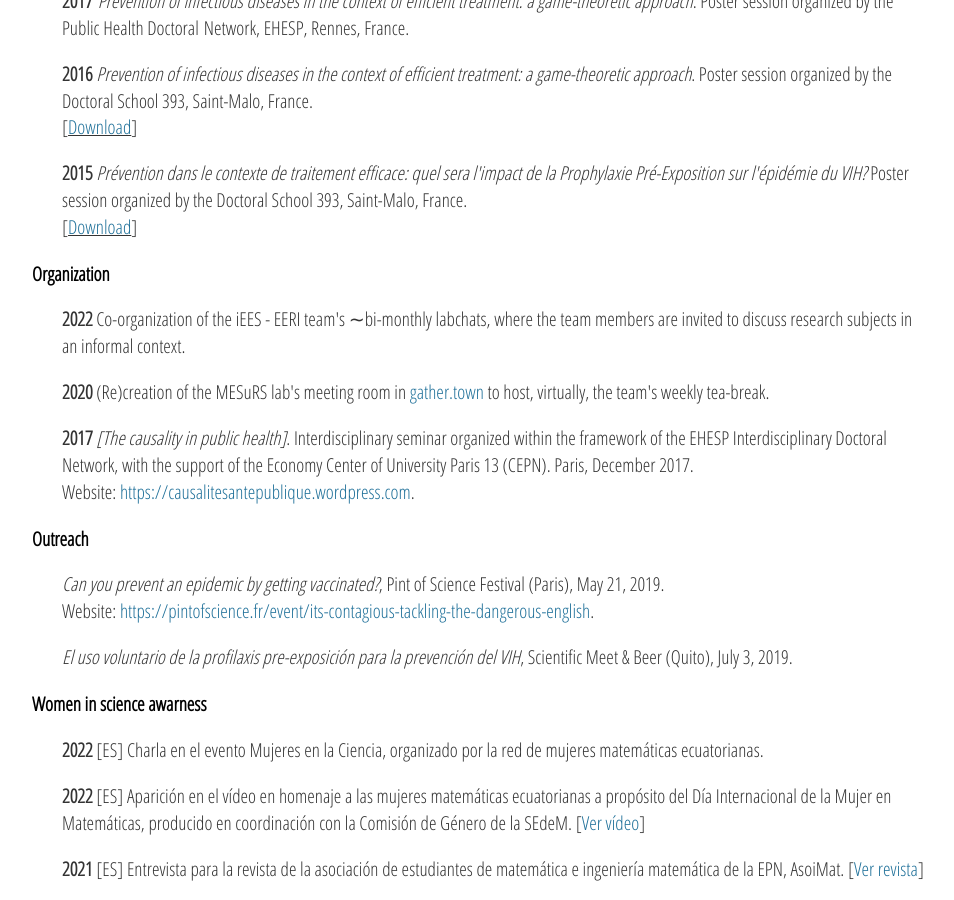
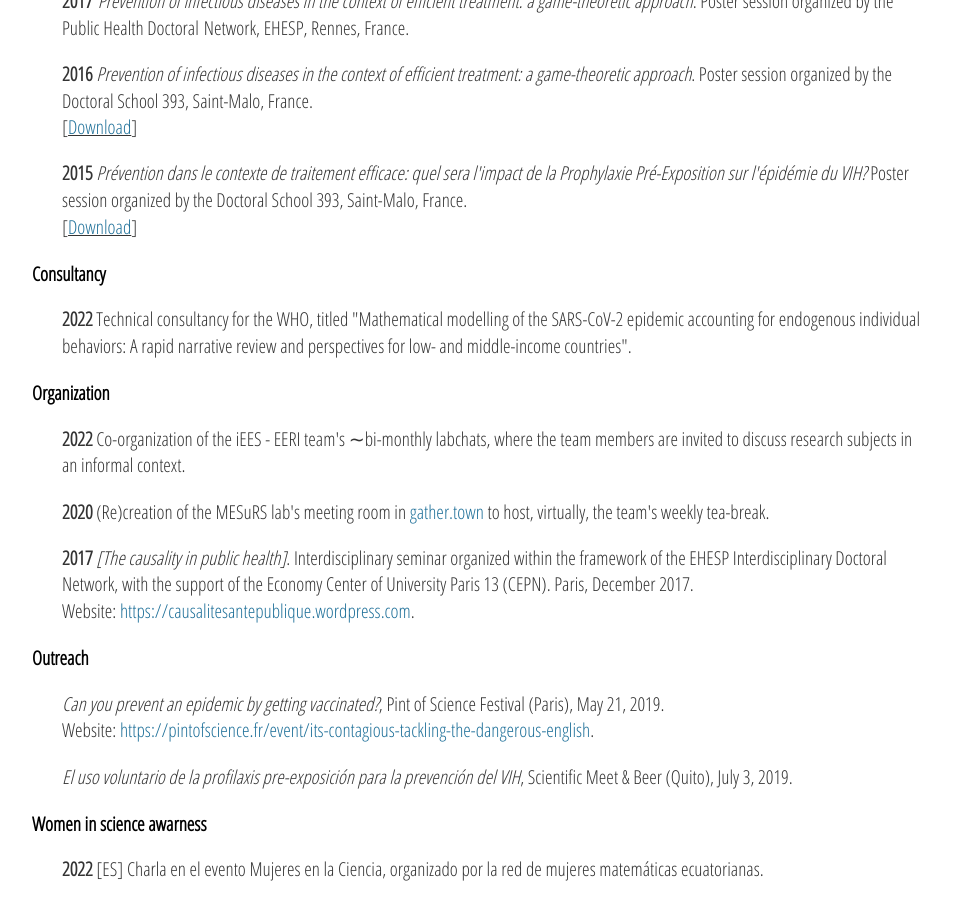
Before and after one commit to sjijon/sjijon.github.io, a Jekyll site: the page built from scientific-activities.html, in a window 1280 px wide and 900 px high, scrolled down 1272 px. Shown: the whole window, without its empty margins (160-1114 px from the left). Built offline with Jekyll 4.4.1, drawn with Linux system fonts in a browser that asks for light colours; nearby versions of some CDN libraries.

Commit message:
Add WHO consultancy

```diff
--- a/scientific-activities.html
+++ b/scientific-activities.html
@@ -109,6 +109,15 @@ title: Publications
 				target="_blank">Download</a></u>]
 	</p>
 
+
+
+	<h3>Consultancy</h3>
+	<p style="padding-left:30px;">
+		<strong>2022</strong> Technical consultancy for the WHO, titled <emph>"Mathematical modelling of the SARS-CoV-2 epidemic accounting for endogenous individual behaviors: A rapid narrative review and perspectives for low- and middle-income countries"</emph>.
+	</p>
+
+
+
 	<h3>Organization</h3>
 	<p style="padding-left:30px;">
 		<strong>2022</strong> Co-organization of the iEES - EERI team's &#8764;bi-monthly <emph>labchats<emph>, where the team members are invited to discuss research subjects in an informal context.
```
